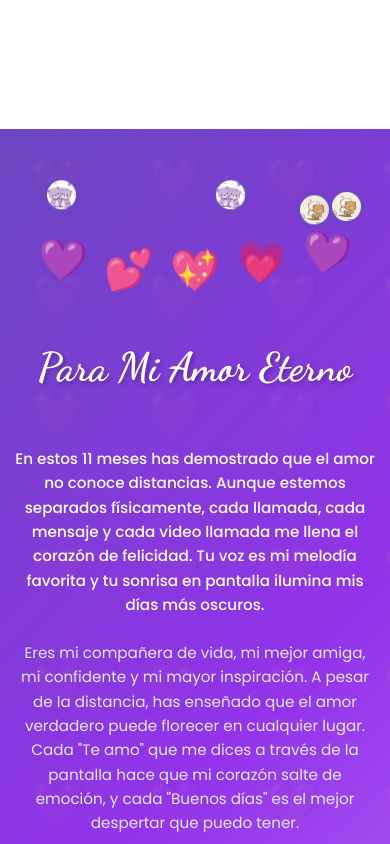
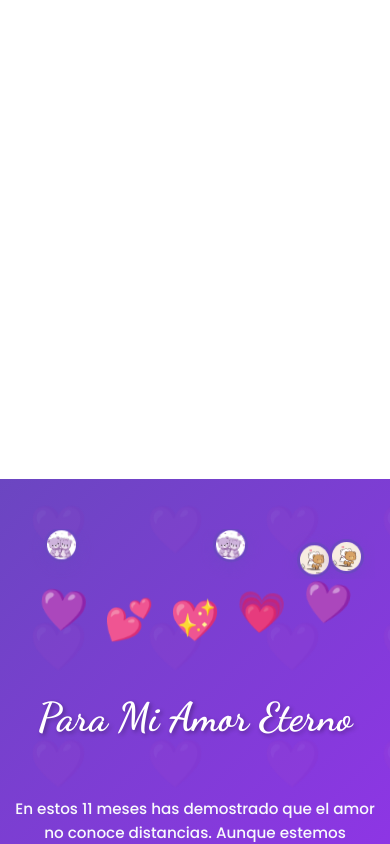
Before and after one commit to AlejandrorYC33/11_aniversario, a plain HTML site: page index.html in a window 390 px wide. Shown: the part 6280-7124 px from the top of the page. Drawn offline with Linux system fonts and the light colour scheme.

Commit message:
Update styles.css

```diff
--- a/styles.css
+++ b/styles.css
@@ -380,15 +380,15 @@ body {
 
 /* Mensaje final romántico */
 .final-message {
-    padding: 80px 0 300px 0;
+    padding: 80px 0 500px 0;
     background: linear-gradient(135deg, #6B46C1 0%, #9333EA 50%, #C084FC 100%);
     color: white;
     position: relative;
     overflow: hidden;
-    margin-top: 400px;
+    margin-top: 600px;
     clear: both;
     z-index: 1;
-    min-height: 120vh;
+    min-height: 150vh;
 }
 
 .final-message::before {
@@ -718,13 +718,13 @@ body {
 
     /* Ajustes específicos para móviles - más espacio */
     .reasons-section {
-        padding: 60px 0 200px 0;
+        padding: 60px 0 300px 0;
     }
 
     .final-message {
-        margin-top: 350px;
-        padding: 60px 0 200px 0;
-        min-height: 100vh;
+        margin-top: 500px;
+        padding: 60px 0 300px 0;
+        min-height: 120vh;
     }
 
     .video-container {
@@ -756,9 +756,9 @@ body {
 /* Breakpoint para móviles medianos */
 @media (max-width: 600px) {
     .final-message {
-        margin-top: 400px;
-        padding: 50px 0 180px 0;
-        min-height: 90vh;
+        margin-top: 600px;
+        padding: 50px 0 250px 0;
+        min-height: 110vh;
     }
 }
 
@@ -815,9 +815,9 @@ body {
 
     /* Ajustes adicionales para móviles muy pequeños */
     .final-message {
-        margin-top: 450px;
-        padding: 40px 0 150px 0;
-        min-height: 80vh;
+        margin-top: 700px;
+        padding: 40px 0 200px 0;
+        min-height: 100vh;
     }
 
     .message-text {
```
